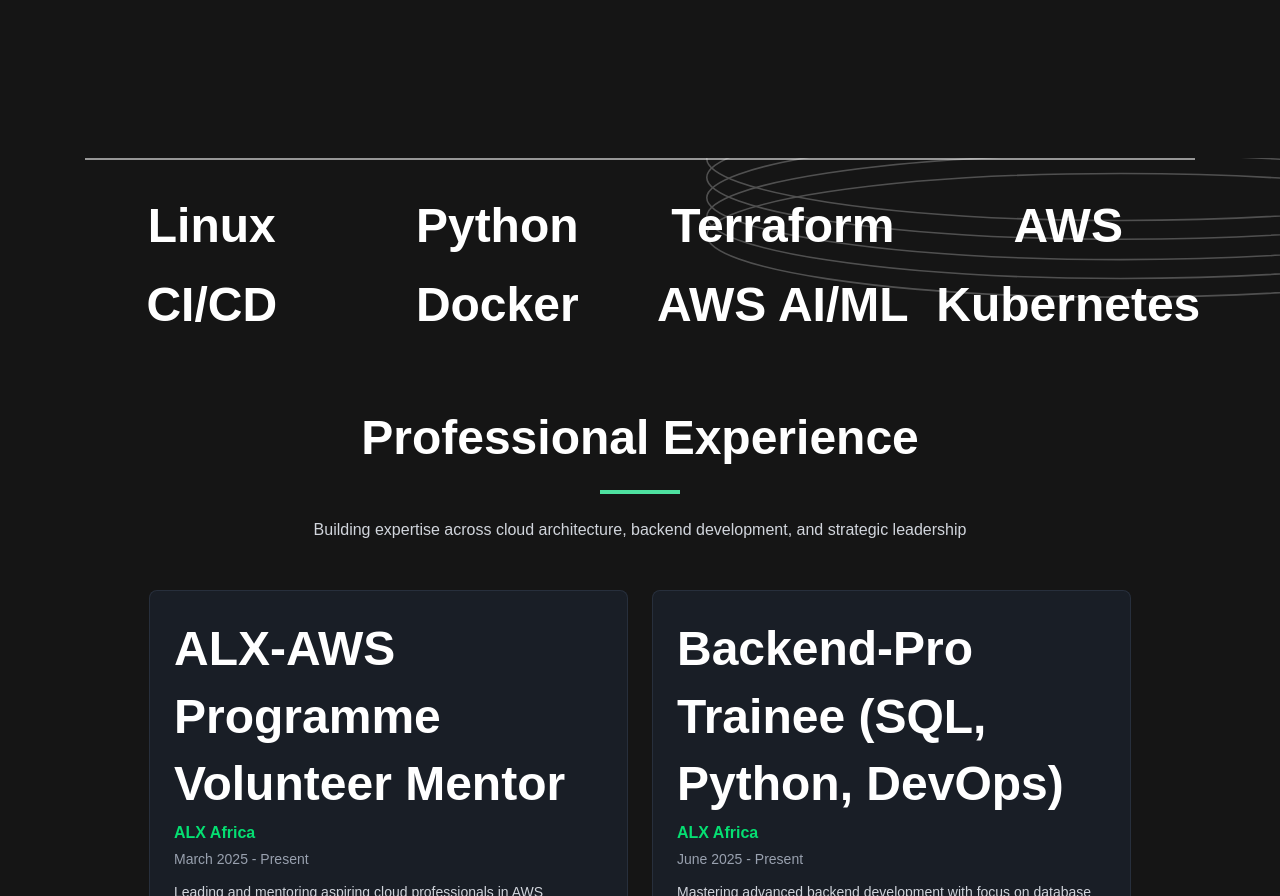
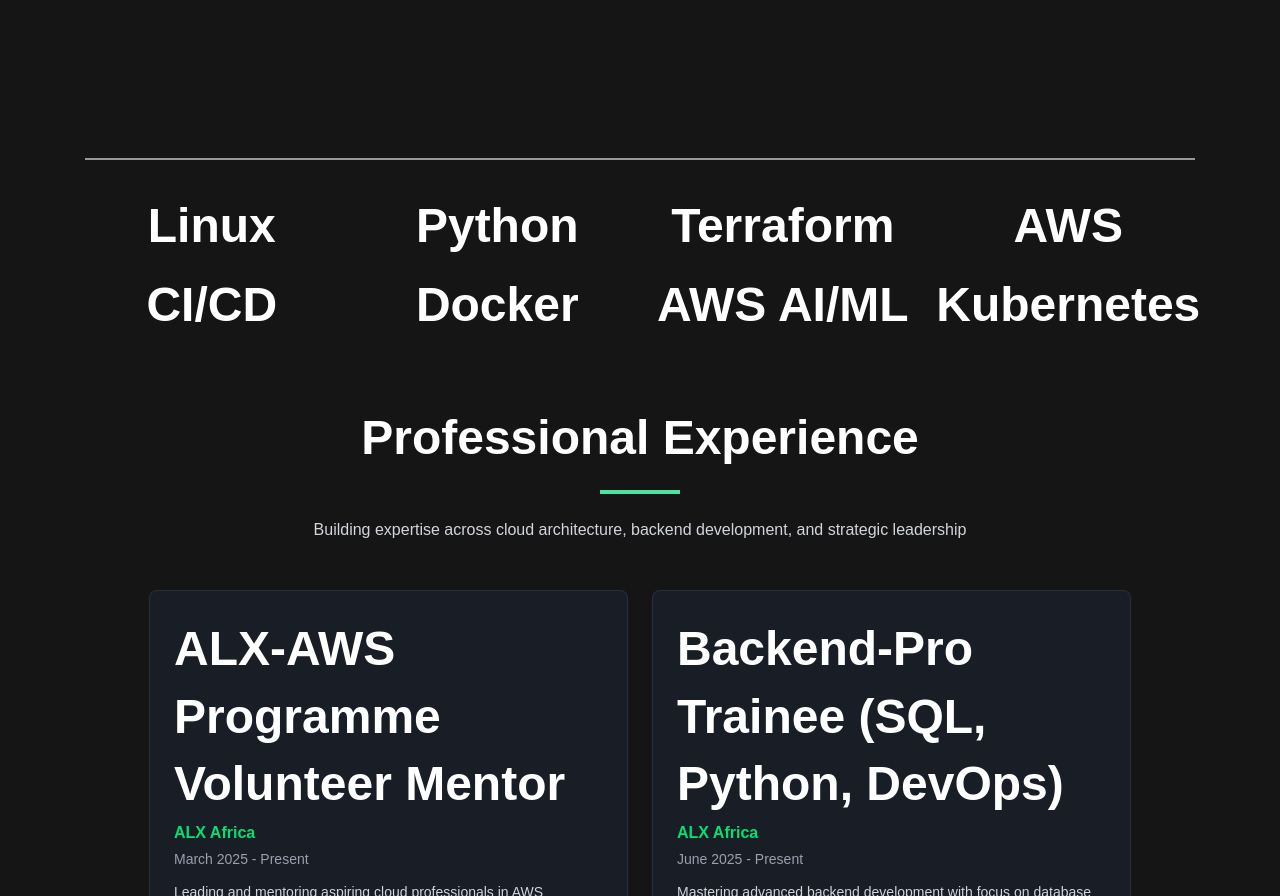
Before and after one commit to Masterpitan/resume-website-adepitan, a React (Vite) app: page / in a window 1280 px wide. Shown: the part 894-1790 px from the top of the page. Built offline with nearby package versions, Linux system fonts and the light colour scheme.

Commit message:
Eliminating not needed image

```diff
--- a/src/components/Skills.tsx
+++ b/src/components/Skills.tsx
@@ -57,11 +57,7 @@ function Skills() {
         </div>
       </div>
 
-      <img
-        src="/public/svg/multi-rings.svg"
-        alt="ring"
-        className="-right-[20%] bottom-10 absolute w-[830px]"
-      />
+
     </section>
   );
 }
```
